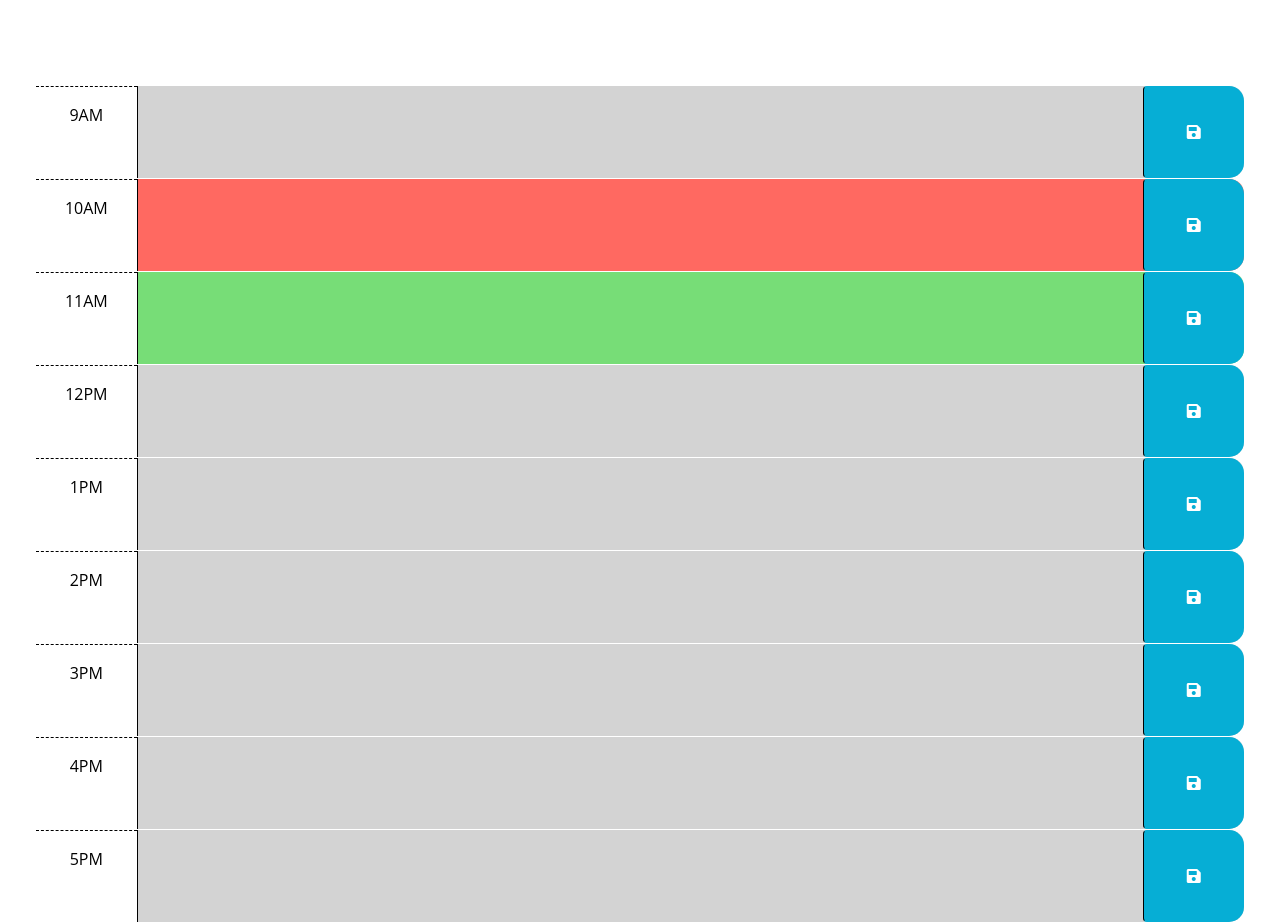
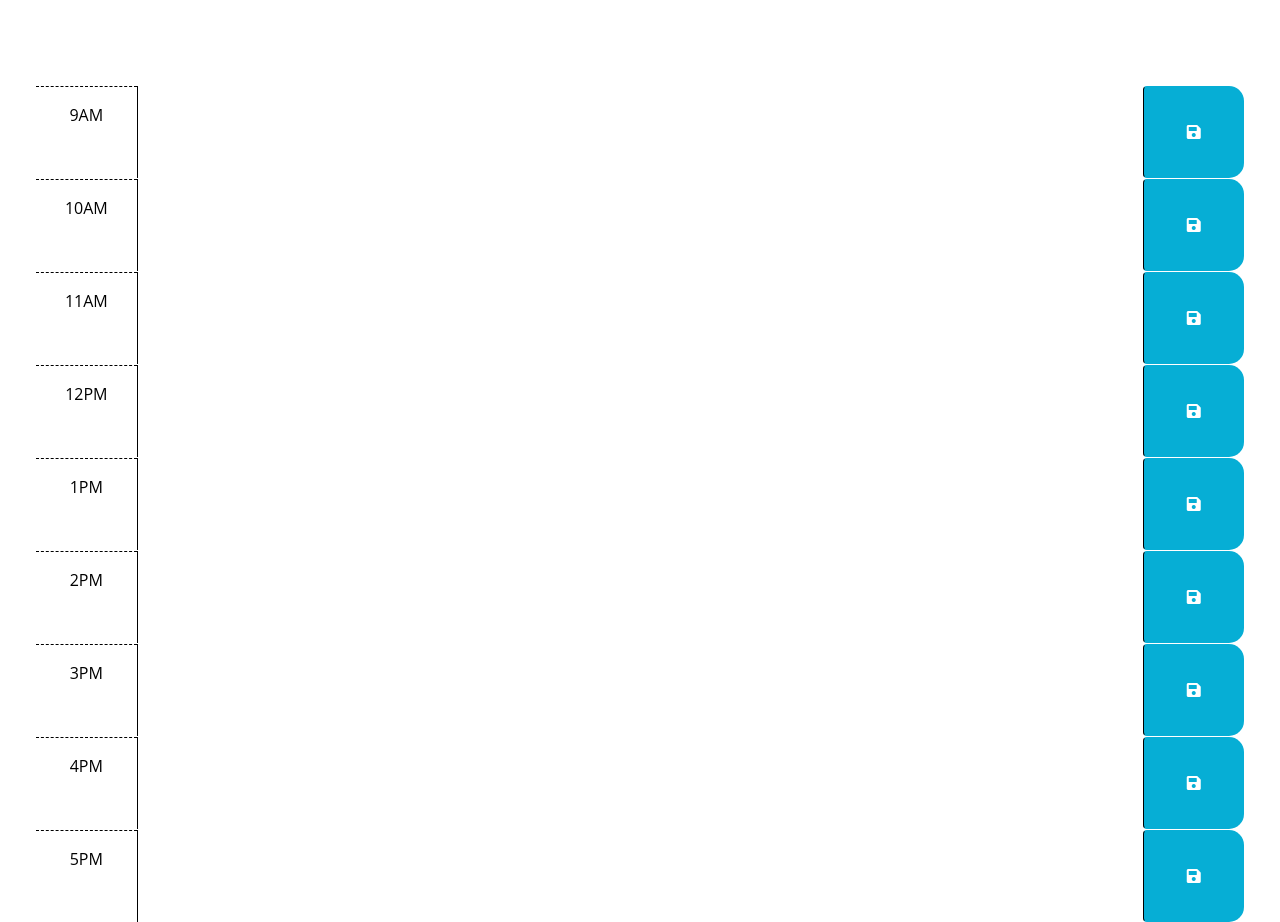
Before and after one commit to Austin1094/New-Work-Day-Scheduler, a plain HTML site: page index.html in a window 1280 px wide. Shown: the part 166-1088 px from the top of the page. Drawn offline with nearby package versions, Linux system fonts and the light colour scheme.

Commit message:
Updated div id's

```diff
--- a/index.html
+++ b/index.html
@@ -42,7 +42,7 @@
         -->
 
       <!-- Example of a past time block. The "past" class adds a gray background color. -->
-      <div id="hour-9" class="row time-block past">
+      <div id="hour-9" class="row time-block">
         <div class="col-2 col-md-1 hour text-center py-3">9AM</div>
         <textarea class="col-8 col-md-10 description" rows="3"> </textarea>
         <button class="btn saveBtn col-2 col-md-1" aria-label="save">
@@ -51,7 +51,7 @@
       </div>
 
       <!-- Example of a present time block. The "present" class adds a red background color. -->
-      <div id="hour-10" class="row time-block present">
+      <div id="hour-10" class="row time-block">
         <div class="col-2 col-md-1 hour text-center py-3">10AM</div>
         <textarea class="col-8 col-md-10 description" rows="3"> </textarea>
         <button class="btn saveBtn col-2 col-md-1" aria-label="save">
@@ -60,7 +60,7 @@
       </div>
 
       <!-- Example of a future time block. The "future" class adds a green background color. -->
-      <div id="hour-11" class="row time-block future">
+      <div id="hour-11" class="row time-block">
         <div class="col-2 col-md-1 hour text-center py-3">11AM</div>
         <textarea class="col-8 col-md-10 description" rows="3"> </textarea>
         <button class="btn saveBtn col-2 col-md-1" aria-label="save">
@@ -68,7 +68,7 @@
         </button>
       </div>
 
-      <div id="hour-9" class="row time-block past">
+      <div id="hour-12" class="row time-block">
         <div class="col-2 col-md-1 hour text-center py-3">12PM</div>
         <textarea class="col-8 col-md-10 description" rows="3"> </textarea>
         <button class="btn saveBtn col-2 col-md-1" aria-label="save">
@@ -76,7 +76,7 @@
         </button>
       </div>
 
-      <div id="hour-9" class="row time-block past">
+      <div id="hour-1" class="row time-block">
         <div class="col-2 col-md-1 hour text-center py-3">1PM</div>
         <textarea class="col-8 col-md-10 description" rows="3"> </textarea>
         <button class="btn saveBtn col-2 col-md-1" aria-label="save">
@@ -84,7 +84,7 @@
         </button>
       </div>
 
-      <div id="hour-9" class="row time-block past">
+      <div id="hour-2" class="row time-block">
         <div class="col-2 col-md-1 hour text-center py-3">2PM</div>
         <textarea class="col-8 col-md-10 description" rows="3"> </textarea>
         <button class="btn saveBtn col-2 col-md-1" aria-label="save">
@@ -92,7 +92,7 @@
         </button>
       </div>
 
-      <div id="hour-9" class="row time-block past">
+      <div id="hour-3" class="row time-block">
         <div class="col-2 col-md-1 hour text-center py-3">3PM</div>
         <textarea class="col-8 col-md-10 description" rows="3"> </textarea>
         <button class="btn saveBtn col-2 col-md-1" aria-label="save">
@@ -100,7 +100,7 @@
         </button>
       </div>
 
-      <div id="hour-9" class="row time-block past">
+      <div id="hour-4" class="row time-block">
         <div class="col-2 col-md-1 hour text-center py-3">4PM</div>
         <textarea class="col-8 col-md-10 description" rows="3"> </textarea>
         <button class="btn saveBtn col-2 col-md-1" aria-label="save">
@@ -108,7 +108,7 @@
         </button>
       </div>
 
-      <div id="hour-9" class="row time-block past">
+      <div id="hour-5" class="row time-block">
         <div class="col-2 col-md-1 hour text-center py-3">5PM</div>
         <textarea class="col-8 col-md-10 description" rows="3"> </textarea>
         <button class="btn saveBtn col-2 col-md-1" aria-label="save">
```
